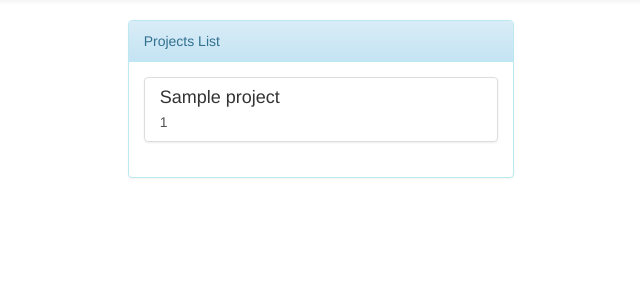
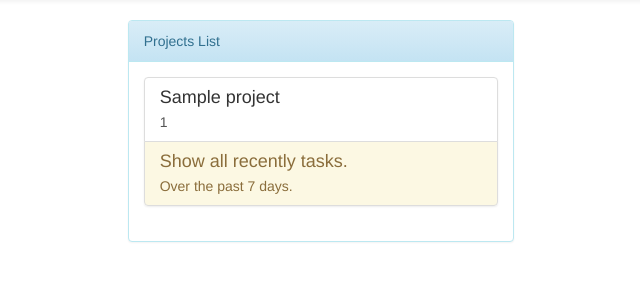
Before and after one commit to toomore/asana_api, a Flask app: template templates/user_projects.htm in a window 1280 px wide. Shown: the part 52-352 px from the top of the page, without its empty margins (319-959 px from the left). Run offline with Flask 2, Linux system fonts and the light colour scheme; the template is opened without the code that fills it: most values are stand-ins (such as "Sample title", 1, 10 or a date in 2020); some libraries are stand-ins or nearby versions.

Commit message:
Add show all tasks url links.

```diff
--- a/templates/user_projects.htm
+++ b/templates/user_projects.htm
@@ -12,6 +12,10 @@
                         <p class="list-group-item-text">{{project.id}}</p>
                     </a>
                     {% endfor %}
+                    <a class="list-group-item list-group-item-warning" href="{{url_for('all_tasks')}}">
+                        <h4 class="list-group-item-heading">Show all recently tasks.</h4>
+                        <p class="list-group-item-text">Over the past 7 days.</p>
+                    </a>
                 </div>
             </div>
         </div>
```
